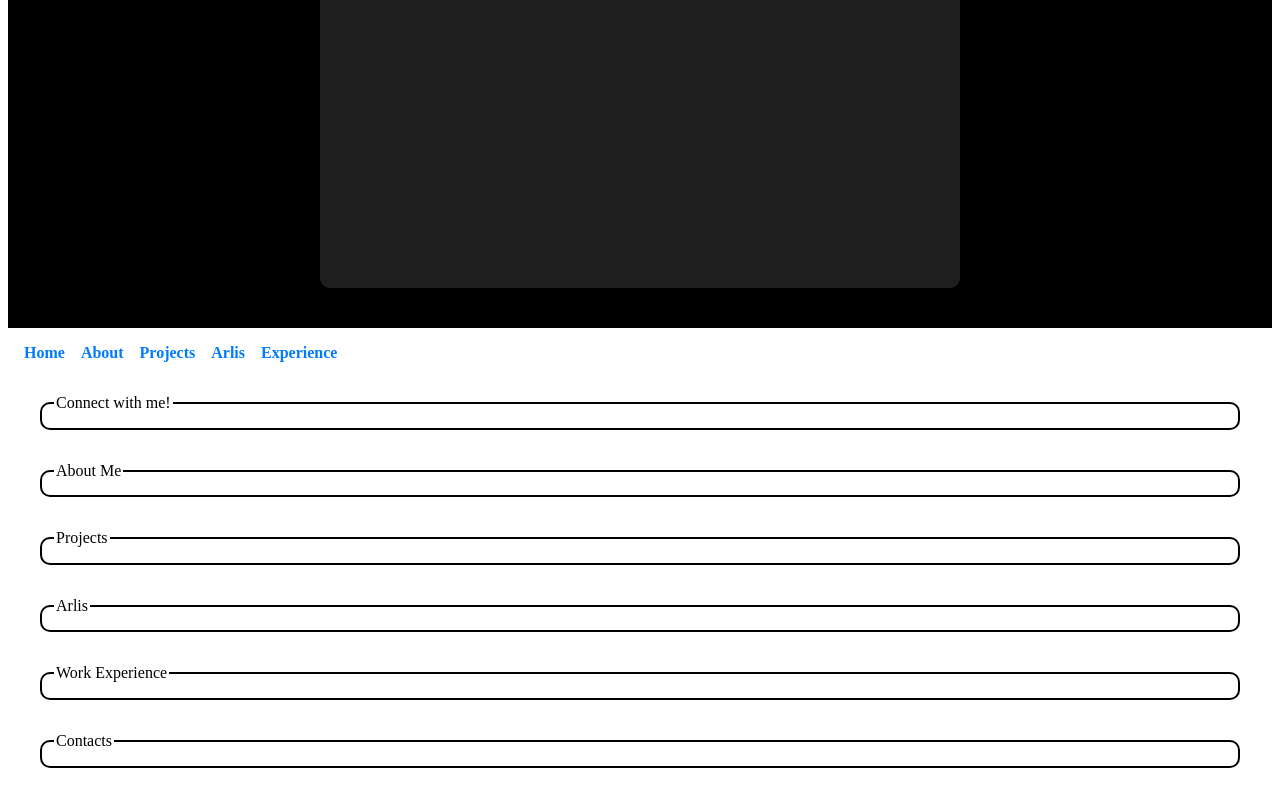
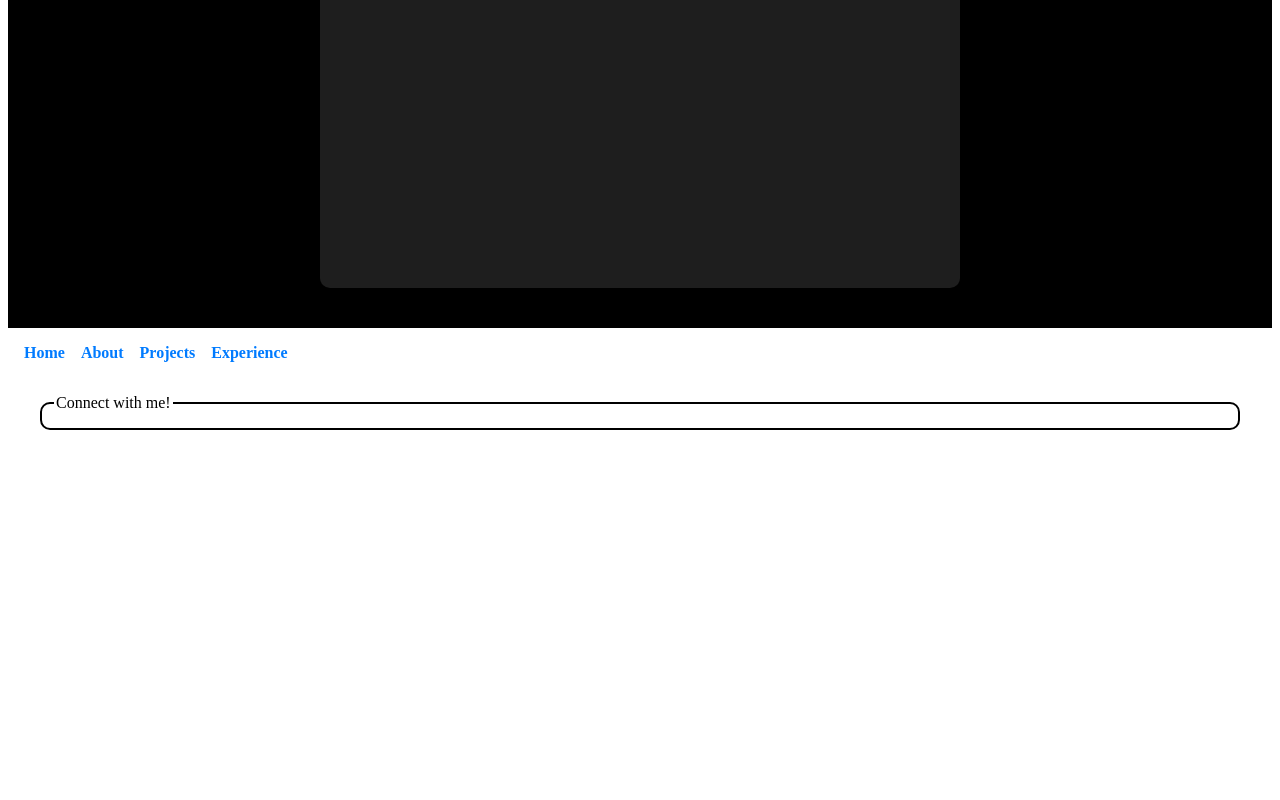
Before and after one commit to mtruesda/mtruesda.github.io, a React (Create React App) app: page /home in a window 1280 px wide. Shown: the part 480-1280 px from the top of the page. After the commit the page ends 942 px from the top, so only its background shows below. Built offline with nearby package versions, Linux system fonts and the light colour scheme; the HTML template or start-up script is replaced by a standard one.

Commit message:
clean up files and organize functions better

```diff
--- a/src/App.js
+++ b/src/App.js
@@ -3,21 +3,12 @@ import { BrowserRouter as Router, Routes, Route, Navigate } from 'react-router-d
 import Home from './views/Home'
 import About from './views/About';
 import Projects from './views/Projects';
-import Arlis from './views/Arlis';
 import Experience from './views/Experience';
 import './css/App.css';
 
-<div id="typeContainer" className="type-container"></div>
-
-function printList(list) {
-  return (
-    list
-  )
-}
-
 function App() {
   //const [showMenu, setShowMenu] = useState(false);
-  const [prompts, setPrompts] = useState([
+  const [prompts] = useState([
     "Home" // First command
   ]);
 
@@ -91,26 +82,25 @@ function App() {
   return (
     <Router>
       <div>
-        <div class="color-change">
-          <div id="prompt">
-              <div id="bar">
-                  <div class="circle" id="close"></div>
-                  <div class="circle" id="minimize"></div>
-                  <div class="circle" id="maximize"></div>
-              </div>
-              <div id="typeContainer" className="type-container"></div>
+        {/* Handles the terminal look */}
+        <div className="color-change"> {/* handles the black background */}
+          <div id="prompt"> {/* handles the box with the text */}
+            <div id="bar"> {/* handles the bar in the top */}
+              <div className="circle" id="close"></div>
+              <div className="circle" id="minimize"></div>
+              <div className="circle" id="maximize"></div>
+            </div>
+            {/* Where all prompt lines get stored. The typing container */}
+            <div id="typeContainer" classNameName="type-container"></div>
           </div>
         </div>
-
 
         {/* Route Definitions */}
         <Routes>
           <Route path="/about" element={<About />} />
           <Route path="/projects" element={<Projects />} />
-          <Route path="/arlis" element={<Arlis />} />
           <Route path="/experience" element={<Experience />} />
           <Route path="/home" element={<Home />} />
-          {/* <Route path="/" element={<Home />} /> */} {/* Original way I was doing it */}
           <Route path="/" element={<Navigate to="/home" replace />} /> {/*this may be unnecessary */}
         </Routes>
       </div>
--- a/src/Common.js
+++ b/src/Common.js
@@ -1,30 +1,14 @@
-function menuButton() {
-    return (
-        <h1>Hello.</h1>
-    );
+import { Link } from 'react-router-dom';
+
+export default function menubar() {
+  return (
+    <nav className="nav-menu">
+        <ul>
+            <li><Link to="/home">Home</Link></li>
+            <li><Link to="/about">About</Link></li>
+            <li><Link to="/projects">Projects</Link></li>
+            <li><Link to="/experience">Experience</Link></li>
+        </ul>
+    </nav>
+  );
 }
-
-export function typeLine(lineText) {
-    const container = document.getElementById('typeContainer');
-    if (!container) return;
-
-    const newLine = document.createElement('div');
-    container.appendChild(newLine);
-
-    let index = 0;
-    const speed = 50;
-
-    newLine.innerHTML += "/users/MyronT/Website/ mtruesda~:$ ";
-
-    function typeChar() {
-      if (index < lineText.length) {
-        newLine.innerHTML += lineText.charAt(index);
-        index++;
-        setTimeout(typeChar, speed);
-      }
-    }
-
-    typeChar();
-  }
-
-export default menuButton;
--- a/src/views/About.js
+++ b/src/views/About.js
@@ -1,5 +1,5 @@
-import { typeLine } from '../Common'; // adjust path if needed
 import React, { useEffect } from 'react';
+import Menubar from "../Common.js"
 
 function About() {
     useEffect(() => {
@@ -9,24 +9,11 @@ function About() {
     }, []);
 
     return (
-      <div class="title">
-          <h1 id="typeAbout">About Me</h1>
+      <div>
+        <Menubar />
+        <h1 id="typeAbout">About Me</h1>
       </div>
     );
 }
 
-// const text = "@users/MyronTruesdale: About Me";
-// let index = 0;
-// const speed = 150; // Typing speed in milliseconds
-
-// function typeWriter() {
-//     if (index < text.length) {
-//         document.getElementById("typeAbout").innerHTML += text.charAt(index);
-//         index++;
-//         setTimeout(typeWriter, speed);
-//     }
-// }
-
-// window.onload = typeWriter;
-
 export default About;
--- a/src/views/Arlis.js
+++ /dev/null
@@ -1,5 +0,0 @@
-function Arlis() {
-    return <h1>Arlis Experience</h1>
-}
-
-export default Arlis;
--- a/src/views/Experience.js
+++ b/src/views/Experience.js
@@ -1,6 +1,6 @@
 import '../css/Experience.css';
-import { typeLine } from '../Common'; // adjust path if needed
 import React, { useEffect } from 'react';
+import Menubar from "../Common.js"
 
 function Experience() {
     useEffect(() => {
@@ -11,6 +11,7 @@ function Experience() {
 
     return (
         <div>
+            <Menubar />
             <h1>Experience Page</h1>
         </div>
     );
--- a/src/views/Home.js
+++ b/src/views/Home.js
@@ -1,7 +1,6 @@
 import '../css/Home.css';
-import { typeLine } from '../Common'; // adjust path if needed
 import React, { useEffect } from 'react';
-import { Link } from 'react-router-dom';
+import Menubar from "../Common.js"
 
 function Home() {
     useEffect(() => {
@@ -10,36 +9,13 @@ function Home() {
         }
     }, []);
 
-
     return (
         <div>
-            <nav className="nav-menu">
-                <ul>
-                    <li><Link to="/home">Home</Link></li>
-                    <li><Link to="/about">About</Link></li>
-                    <li><Link to="/projects">Projects</Link></li>
-                    <li><Link to="/arlis">Arlis</Link></li>
-                    <li><Link to="/experience">Experience</Link></li>
-                </ul>
-            </nav>
+            <Menubar />
             <fieldset class="container">
                 <legend>Connect with me!</legend>
             </fieldset>
-            <fieldset class="container">
-                <legend>About Me</legend>
-            </fieldset>
-            <fieldset class="container">
-                <legend>Projects</legend>
-            </fieldset>
-            <fieldset class="container">
-                <legend>Arlis</legend>
-            </fieldset>
-            <fieldset class="container">
-                <legend>Work Experience</legend>
-            </fieldset>
-            <fieldset class="container">
-                <legend>Contacts</legend>
-            </fieldset>
+
         </div>
     );
 }
--- a/src/views/Projects.js
+++ b/src/views/Projects.js
@@ -1,6 +1,6 @@
 import '../css/Experience.css';
-import { typeLine } from '../Common'; // adjust path if needed
 import React, { useEffect } from 'react';
+import Menubar from "../Common.js"
 
 function Projects() {
     useEffect(() => {
@@ -9,7 +9,12 @@ function Projects() {
         }
     }, []);
 
-    return <h1>Projects Page</h1>;
+    return (
+        <div>
+            <Menubar />
+            <h1>Projects</h1>
+        </div>
+    )
 }
 
 export default Projects;
```
Also changed, not shown: src/css/Home.css (line endings or trailing spaces).
